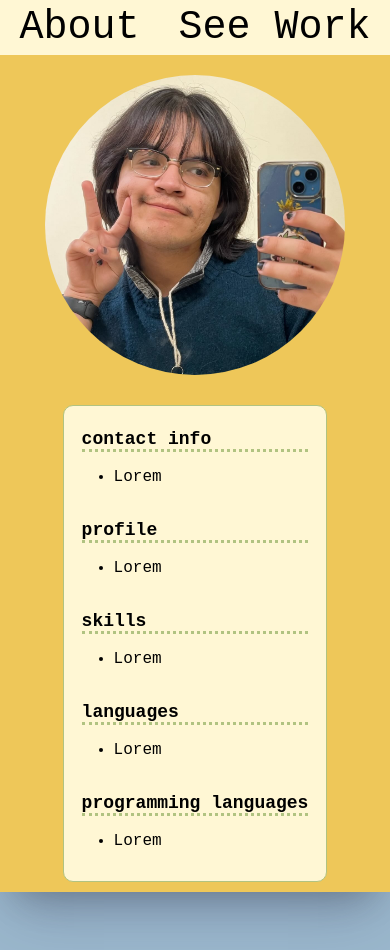
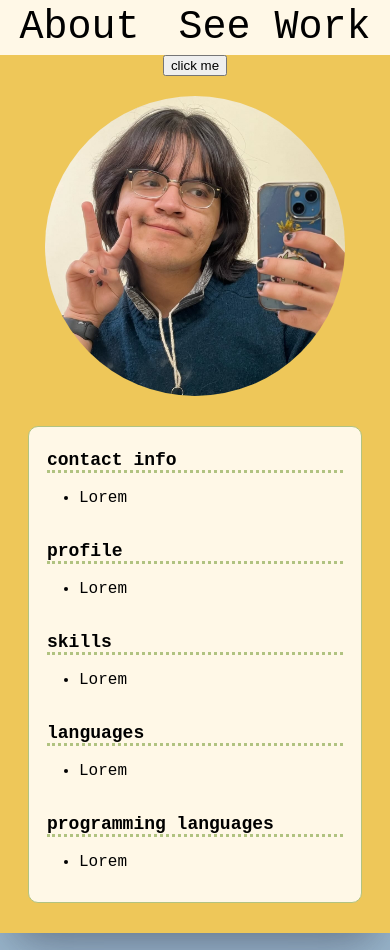
Before and after one commit to LunaLastTheorem/resume-app, a React (Vite) app: page / in a window 390 px wide. Shown: the top 950 px of the page. Built offline with nearby package versions, Linux system fonts and the light colour scheme.

Commit message:
more sawesemness 😎

```diff
--- a/src/App.jsx
+++ b/src/App.jsx
@@ -25,6 +25,11 @@ function App() {
         </div>
 
         <div className="sidebar">
+
+          <div className="nightswitch">
+            <button>click me</button>
+          </div>
+
           <img src= {pfp} id="profile" alt="profile picture"/>
 
           <div className="basicinfo">
--- a/src/MovieModule/Movies.jsx
+++ b/src/MovieModule/Movies.jsx
@@ -15,6 +15,10 @@ function Movies(){
                 <h2>The Tunnel</h2>
                 <p>This is what I did for it</p>
             </FilmCard>
+            <FilmCard>
+                <h2>The Tunnel</h2>
+                <p>This is what I did for it</p>
+            </FilmCard>
         </>
     )
 }
--- a/src/index.css
+++ b/src/index.css
@@ -1,6 +1,6 @@
 :root{
     --background-color: rgb(155, 184, 205);
-    --primary-color: rgb(255, 247, 212);
+    --primary-color: rgb(255, 248, 231);
     --secondary-color: rgb(238, 199, 89);
     --third-color: rgb(177, 195, 129);
     --text-color: black;
@@ -59,6 +59,7 @@ html, body {
 
 .main{
     width: 100%;
+    margin-top: 50px;
 }
 
 .basicinfo{
@@ -118,9 +119,6 @@ div[id^="basicinfo-"]{
 }
 
 @media screen and (max-width:800px){
-    .main{
-        margin-top: 50px;
-    }
 
     .nonfooter{
         display: flex;
@@ -131,8 +129,13 @@ div[id^="basicinfo-"]{
         background-color: var(--secondary-color);
         width: auto;
         box-shadow: rgba(50, 50, 93, 0.25) 0px 30px 60px -12px, rgba(0, 0, 0, 0.3) 0px 18px 36px -18px;
-        min-height: fit-content;
+        min-height: 95vh;
         max-width: 100%;
+        padding-bottom: 20px;
+    }
+
+    .sidebar > .basicinfo{
+        width: 80%;
     }
 
     .navigation{
@@ -145,6 +148,7 @@ div[id^="basicinfo-"]{
         display: flex;
         max-height: fit-content;
     }
+
     .phoneNavi > div{
         justify-content: space-around;
         width: 100vw;
```
Also changed, not shown: src/MovieModule/FilmCard/FilmCard.module.css (line endings or trailing spaces).
